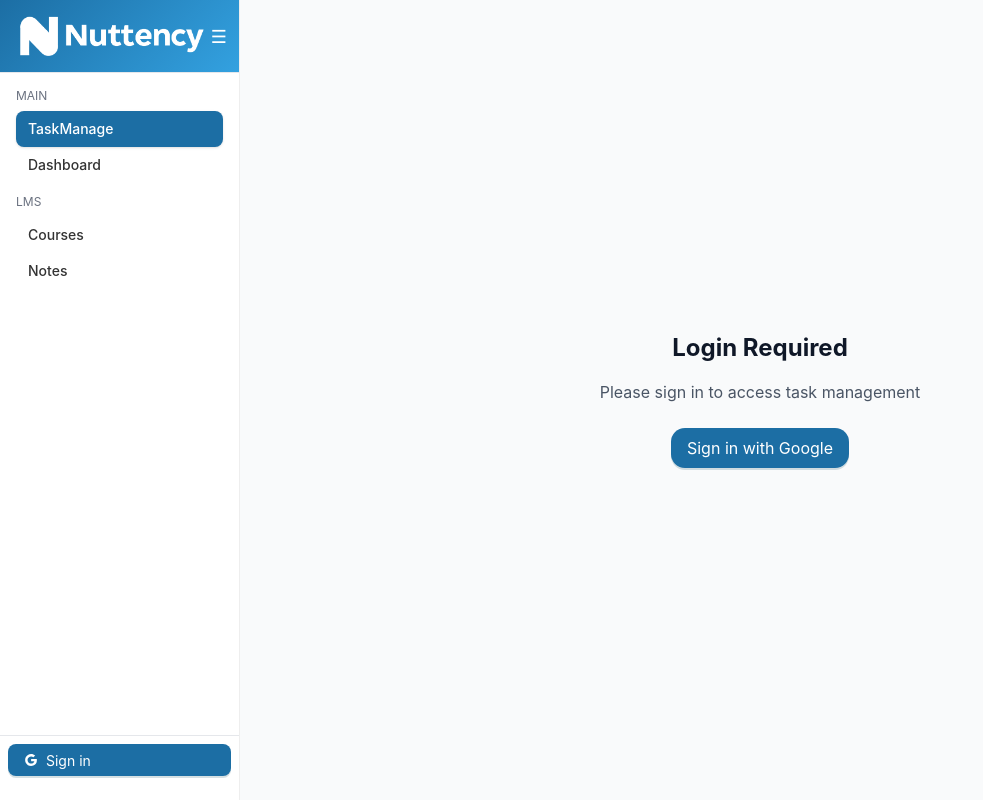
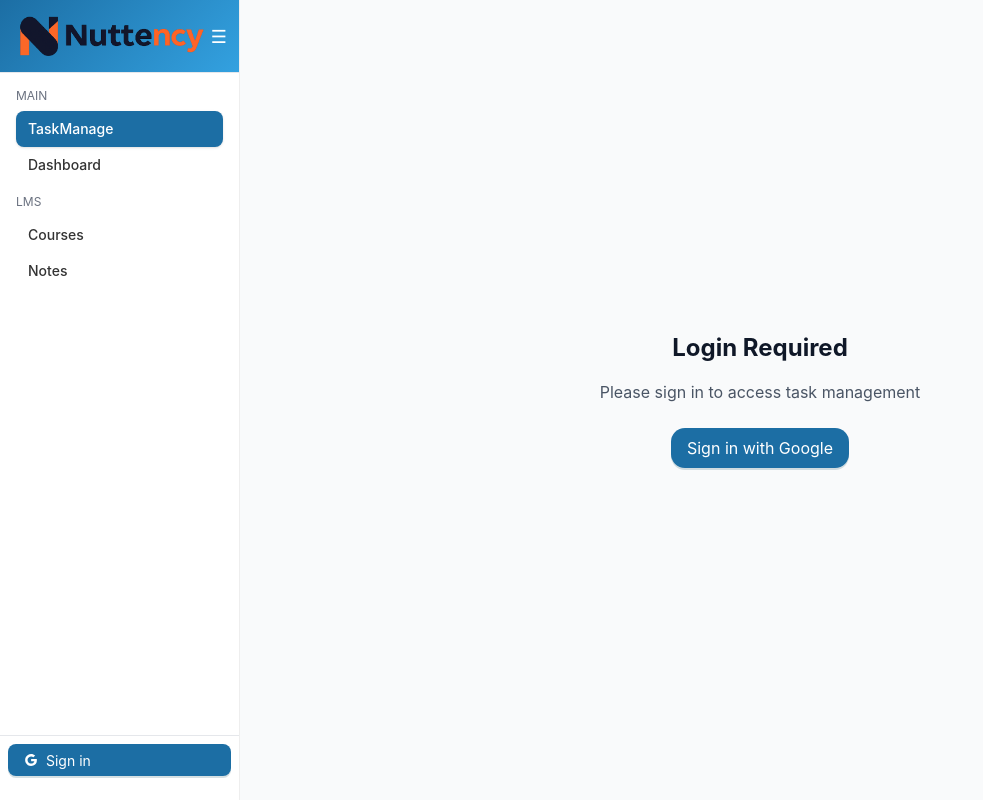
Before and after one commit to Kittyumbs/lms_nutt, a React (Vite) app: page /taskmanage in a window 1280 px wide. Shown: the whole page, without its empty margins (0-983 px from the left). Built offline with nearby package versions, Linux system fonts and the light colour scheme; no server answers.

Commit message:
fix: Remove white filter from Nuttency logo to preserve original colors
- Remove brightness(0) invert(1) filter from both expanded and collapsed logos
- Allow logo to display with original blue and orange colors
- Maintain transparent background support for better visual integration

```diff
--- a/src/components/Layout/Sidebar.tsx
+++ b/src/components/Layout/Sidebar.tsx
@@ -132,8 +132,7 @@ export default function Sidebar() {
                 style={{
                   maxWidth: '100%',
                   maxHeight: '100%',
-                  objectFit: 'contain',
-                  filter: 'brightness(0) invert(1)' // Make it white
+                  objectFit: 'contain'
                 }}
               />
             </div>
@@ -153,8 +152,7 @@ export default function Sidebar() {
                 style={{
                   width: '24px',
                   height: '24px',
-                  objectFit: 'contain',
-                  filter: 'brightness(0) invert(1)' // Make it white
+                  objectFit: 'contain'
                 }}
               />
             </div>
```
